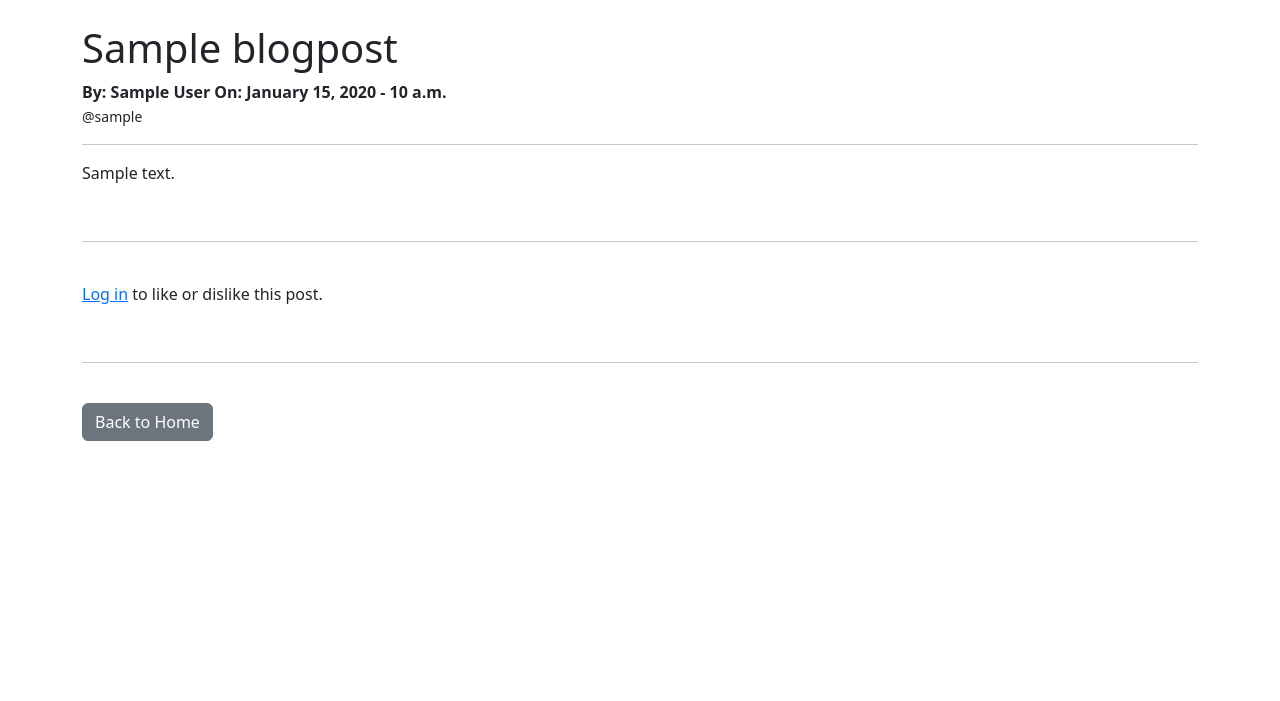
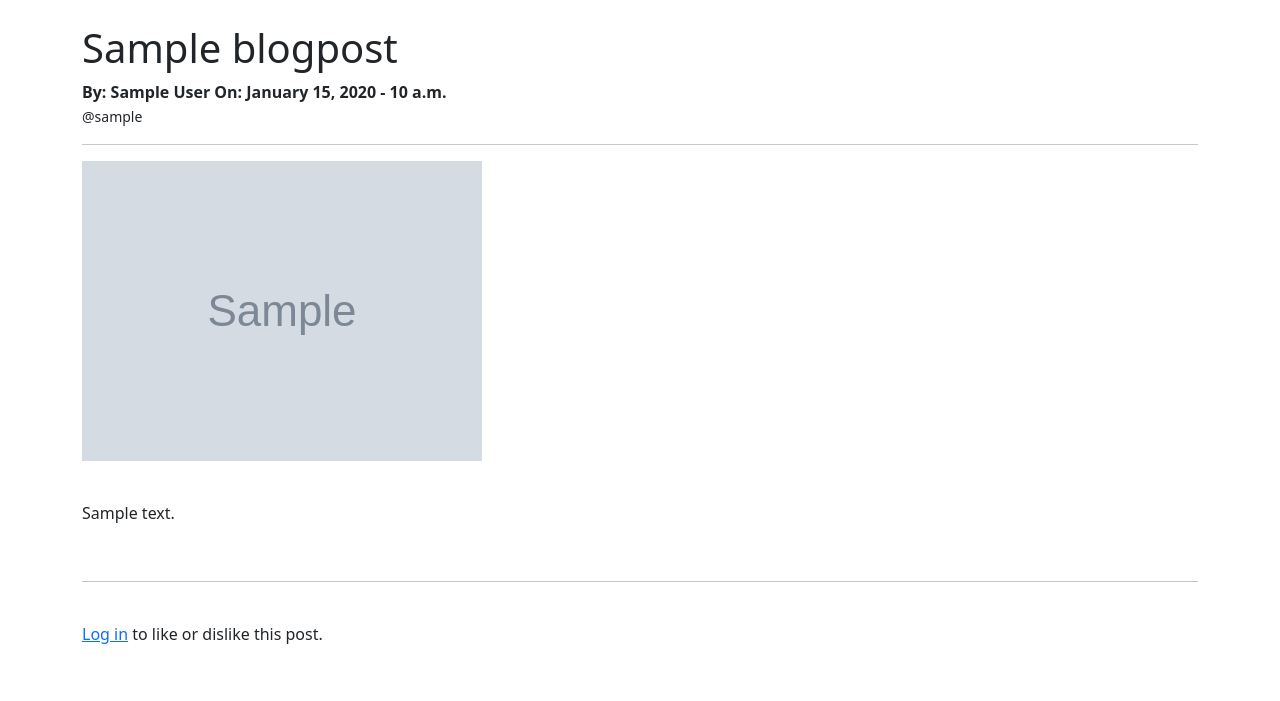
Before and after one commit to ft-mammoo/Blog-App, a Django app: page /article/1/ in a window 1280 px wide. Shown: the part 56-757 px from the top of the page. Before the commit the page ends 497 px from the top, so only its background shows below. Run offline with Django 5.2, Linux system fonts and the light colour scheme; tables that the repository leaves empty hold one stand-in row (values such as "Sample post"); grey boxes marked "Sample" are stand-in pictures.

Commit message:
Added Media Shows in Article Details

```diff
--- a/theblog/templates/article_details.html
+++ b/theblog/templates/article_details.html
@@ -29,6 +29,12 @@
 {% endif %}
 <br/>
 <small>@{{ blogpost.author }}</small><br><hr>
+{% if blogpost.header_image %}
+    <div>
+        <img src="{{ blogpost.header_image.url }}" alt="Blog Media" style="max-width:100%; height:auto;">
+    </div>
+    <br>
+{% endif %}
 <p>{{ blogpost.content | safe | linebreaks }}</p>
 
 <br><hr><br>
```
